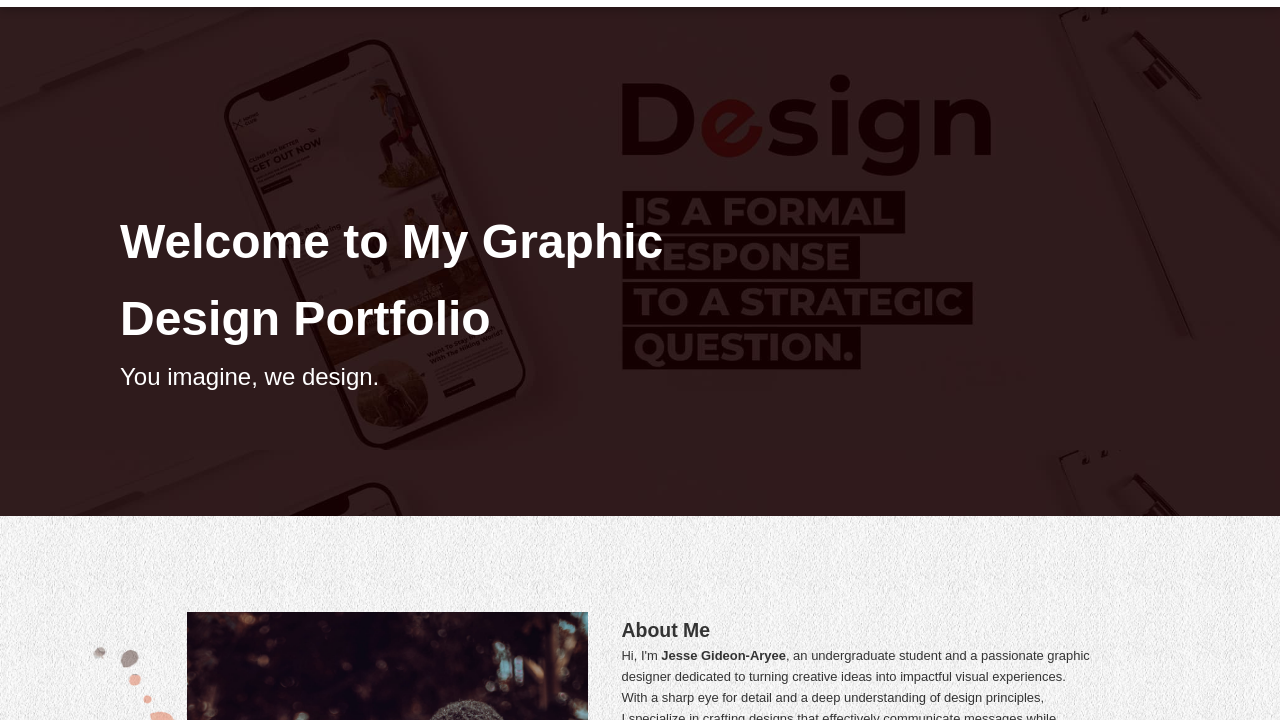
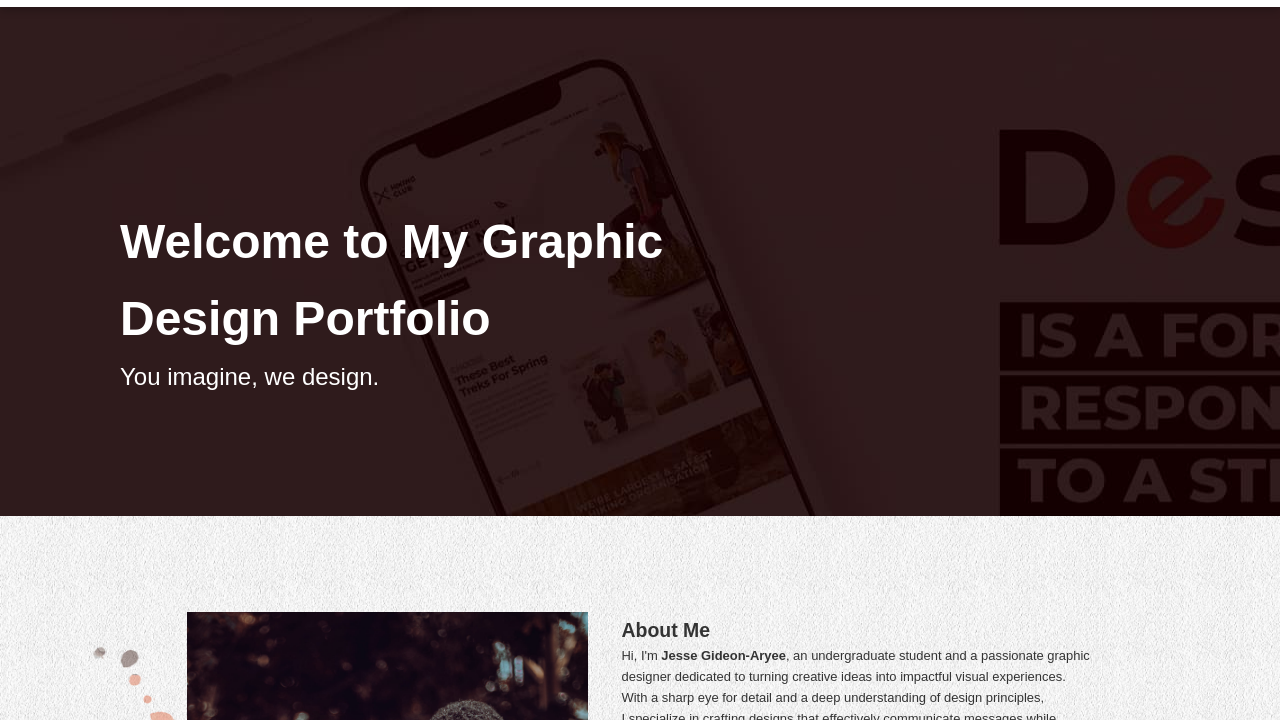
Before and after one commit to Jesse-J-00/web-portfolio, a plain HTML site: page index.html in a window 1280 px wide. Shown: the part 80-800 px from the top of the page. Drawn offline with Linux system fonts and the light colour scheme.

Commit message:
Update styles.css

```diff
--- a/styles.css
+++ b/styles.css
@@ -64,7 +64,7 @@ nav {
 
 #hero {
     background: url(Images/banner.jpg);
-    background-size: contain;
+    background-size: flex;
     color: white;
     transition: all;
     padding: 120px;
```
